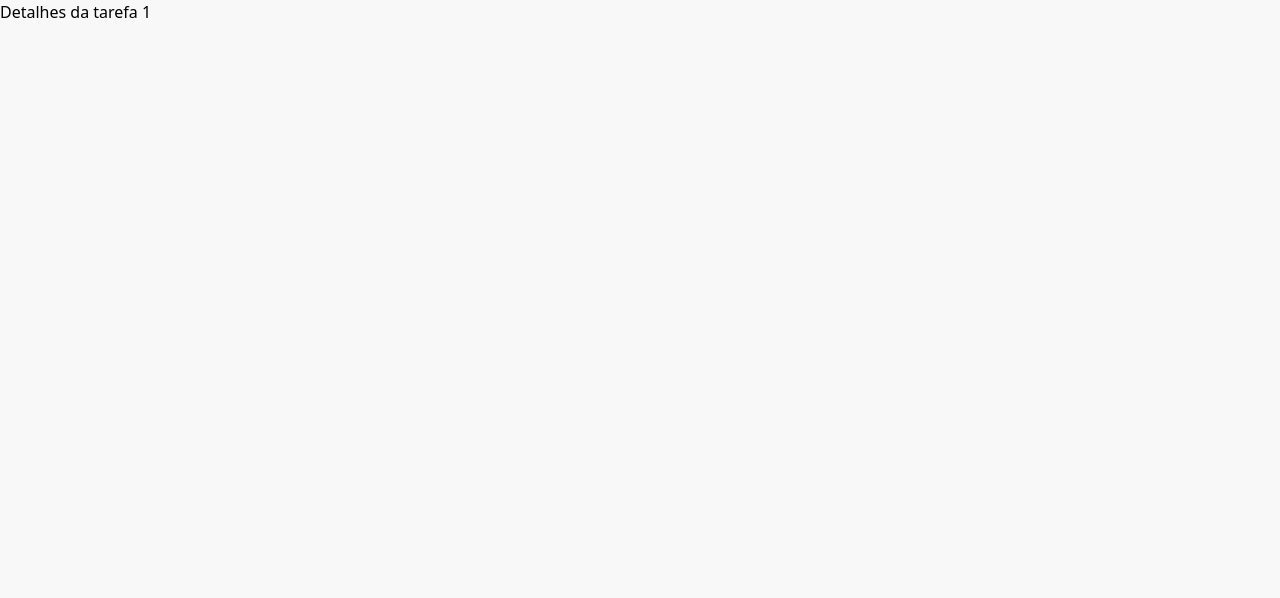
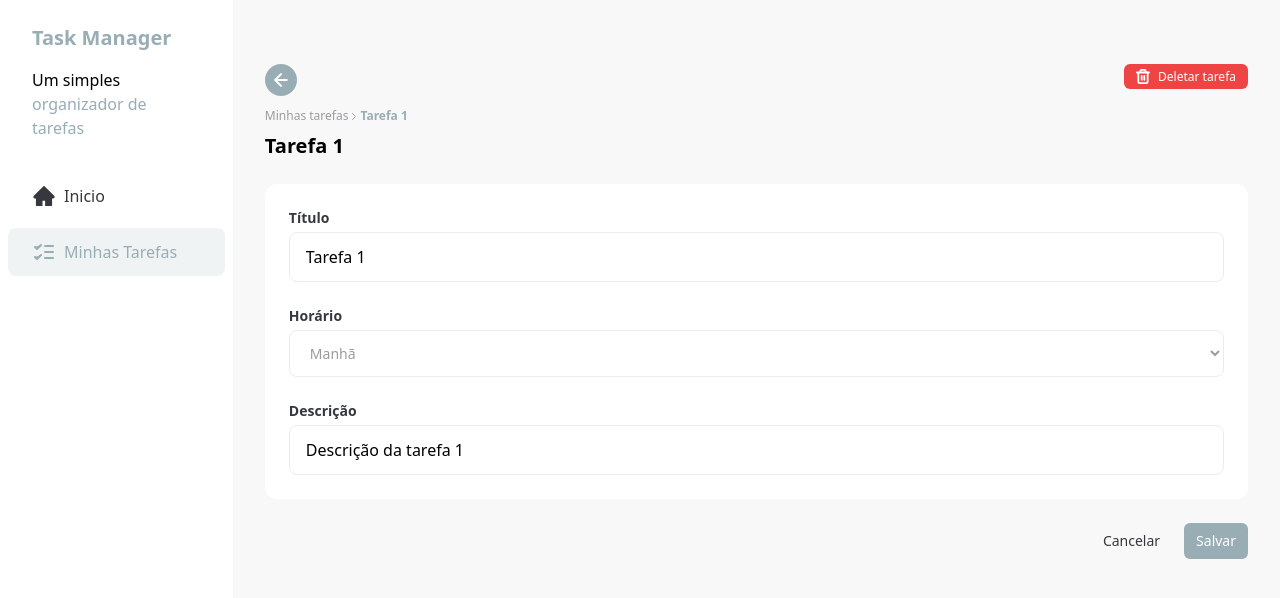
Before and after one commit to gmagnani/task-manager, a React (Vite) app: page /task/1 in a window 1280 px wide. Shown: the top 598 px of the page. Built offline with nearby package versions, Linux system fonts and the light colour scheme; data requests are answered from the project's data file.

Commit message:
feat: add new icons and enhance TaskDetails layout with navigation and delete functionality

```diff
--- a/src/components/AddTaskDialog.jsx
+++ b/src/components/AddTaskDialog.jsx
@@ -115,13 +115,19 @@ const AddTaskDialog = ({ isOpen, onClose, onAddTaskSucces }) => {
                   disabled={addTaskIsLoading}
                 />
                 <div className="flex gap-3">
-                  <Button size="large" color="secondary" onClick={onClose}>
+                  <Button
+                    size="large"
+                    color="secondary"
+                    className="w-full"
+                    onClick={onClose}
+                  >
                     Cancelar
                   </Button>
                   <Button
                     size="large"
                     onClick={handleSave}
                     disabled={addTaskIsLoading}
+                    className="w-full"
                   >
                     {addTaskIsLoading ? (
                       <LoaderIcon className="animate-spin" />
--- a/src/components/Button.jsx
+++ b/src/components/Button.jsx
@@ -14,10 +14,11 @@ const Button = ({
         primary: 'bg-primary text-white',
         ghost: 'bg-transparent text-darkGray',
         secondary: 'bg-background text-darkBlue',
+        danger: 'bg-danger text-white',
       },
       size: {
         small: 'text-xs py-1',
-        large: 'text-sm py-2 w-full',
+        large: 'text-sm py-2',
       },
       disable: {
         true: 'opacity-50 cursor-not-allowed hover:opacity-50',
--- a/src/pages/TaskDetails.jsx
+++ b/src/pages/TaskDetails.jsx
@@ -1,9 +1,19 @@
 import { useEffect, useState } from 'react'
-import { useParams } from 'react-router'
+import { useNavigate, useParams } from 'react-router'
+import Sidebar from '../components/Sidebar'
+import { ArrowLeftIcon, ChevronRightIcon, TrashIcon } from '../assets/icons'
+import Button from '../components/Button'
+import Input from '../components/Input'
+import SelectTime from '../components/SelectTime'
 
 const TaskDetails = () => {
   const { taskId } = useParams()
   const [task, setTask] = useState()
+  const navigate = useNavigate()
+
+  const handleBackClick = () => {
+    navigate(-1)
+  }
 
   useEffect(() => {
     const getTask = async () => {
@@ -19,8 +29,51 @@ const TaskDetails = () => {
   }, [taskId])
 
   return (
-    <div>
-      <h1>Detalhes da tarefa {taskId}</h1>
+    <div className="flex">
+      <Sidebar />
+      <div className="w-full px-8 py-16 space-y-6">
+        <div className=" flex justify-between w-full">
+          <div>
+            <button
+              onClick={handleBackClick}
+              className="mb-3 h-8 w-8 rounded-full bg-primary flex justify-center items-center cursor-pointer "
+            >
+              <ArrowLeftIcon />
+            </button>
+            <div className="flex items-center gap-1 text-xs">
+              <span className="text-textGray cursor-pointer" onClick={handleBackClick}>Minhas tarefas</span>{' '}
+              <ChevronRightIcon className="text-textGray" />{' '}
+              <span className="text-primary font-semibold">{task?.title}</span>
+            </div>
+            <h1 className="mt-2 text-xl font-semibold">{task?.title}</h1>
+          </div>
+
+          <div>
+            <Button className="h-fit self-end" color="danger">
+              <TrashIcon /> Deletar tarefa
+            </Button>
+          </div>
+        </div>
+        <div className="bg-white p-6 rounded-xl space-y-6">
+          <div>
+            <Input id="title" label="Título" value={task?.title} />
+          </div>
+          <div>
+            <SelectTime id="time" label="Horário" value={task?.time} />
+          </div>
+          <div>
+            <Input
+              id="description"
+              label="Descrição"
+              value={task?.description}
+            />
+          </div>
+        </div>
+        <div className='flex justify-end w-full gap-3'>
+            <Button color="secondary" size='large'>Cancelar</Button>
+            <Button size='large'>Salvar</Button>
+        </div>
+      </div>
     </div>
   )
 }
```
Also changed, not shown: src/assets/icons/index.js (+7 -1 lines), src/assets/icons/arrow-left.svg (added), src/assets/icons/chevron-right.svg (added).
